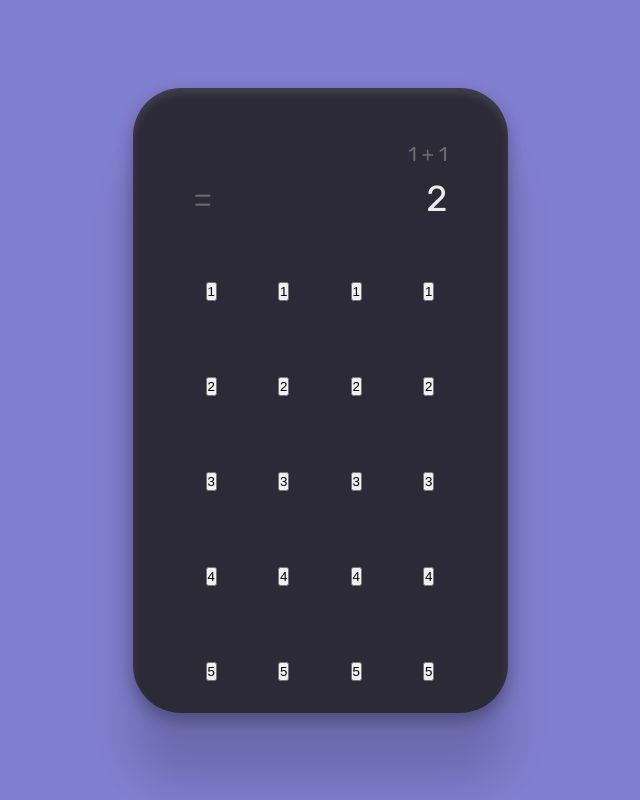
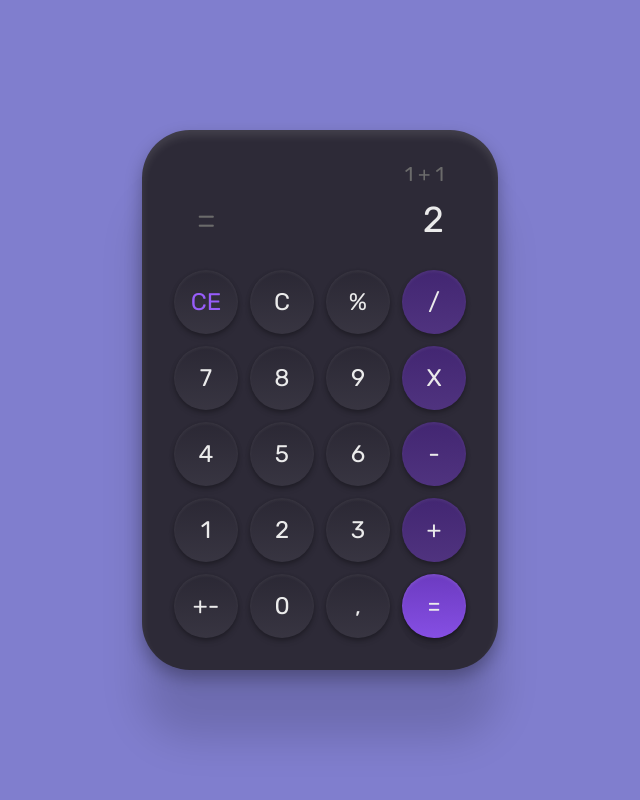
Before and after one commit to antonbsa/calculator, a React (Create React App) app: page / in a window 1280 px wide. Shown: the whole page, without its empty margins (320-960 px from the left). Built offline with nearby package versions, Linux system fonts and the light colour scheme.

Commit message:
feat: create Button component

```diff
--- /dev/null
+++ b/src/components/Button/component.tsx
@@ -0,0 +1,36 @@
+import { CSS } from '@stitches/react'
+import { Container } from './styles'
+
+type VariantType = 'default' | 'operation-light' | 'operation-dark'
+
+interface ButtonProps extends CSS {
+  value: string
+  type?: 'button' | 'operation'
+  colorType?: 'dark' | 'light'
+  extraCss?: CSS
+}
+
+export default function Button({
+  value,
+  type = 'button',
+  colorType = 'dark',
+  extraCss,
+}: ButtonProps) {
+  const variantValue: VariantType =
+    type === 'operation' ? `${type}-${colorType}` : 'default'
+
+  function handleClick(e: HTMLButtonElement) {
+    console.log(e.value)
+  }
+
+  return (
+    <Container
+      variant={variantValue}
+      onClick={(e) => handleClick(e.currentTarget)}
+      css={extraCss}
+      value={value}
+    >
+      {value}
+    </Container>
+  )
+}
--- /dev/null
+++ b/src/components/Button/styles.ts
@@ -0,0 +1,34 @@
+import { styled } from '../../libs/stitches'
+
+export const Container = styled('button', {
+  all: 'unset',
+  width: 64,
+  height: 64,
+  borderRadius: '50%',
+  textAlign: 'center',
+  cursor: 'pointer',
+  boxShadow:
+    '0px 4px 6px rgba(0, 0, 0, 0.1), 0px 2px 4px rgba(0, 0, 0, 0.26), inset 0px 2px 3px rgba(255, 255, 255, 0.06)',
+  fontSize: 24,
+  variants: {
+    variant: {
+      default: {
+        background:
+          'linear-gradient(180deg, rgba(0, 0, 0, 0.05) 0%, rgba(255, 255, 255, 0.05) 100%), $backgroundDark',
+      },
+      'operation-dark': {
+        background:
+          'linear-gradient(180deg, rgba(0, 0, 0, 0.05) 0%, rgba(255, 255, 255, 0.05) 100%), $purpleDark',
+      },
+      'operation-light': {
+        background:
+          'linear-gradient(180deg, rgba(0, 0, 0, 0.15) 0%, rgba(255, 255, 255, 0.05) 100%), $purpleMedium;',
+        boxShadow:
+          '0px 11px 7px rgba(0, 0, 0, 0.01), 0px 7px 7px rgba(0, 0, 0, 0.04), 0px 4px 6px rgba(0, 0, 0, 0.1), 0px 2px 4px rgba(0, 0, 0, 0.26), 0px 0px 2px rgba(0, 0, 0, 0.29), inset 0px 2px 3px rgba(255, 255, 255, 0.1)',
+      },
+    },
+  },
+  defaultVariants: {
+    variant: 'default',
+  },
+})
--- a/src/components/Calculator/Display/styles.ts
+++ b/src/components/Calculator/Display/styles.ts
@@ -4,7 +4,7 @@ export const Container = styled('div', {
   width: '100%',
   display: 'flex',
   flexDirection: 'column',
-  padding: '54px 36px 26px',
+  padding: '0px 22px 26px',
 })
 
 export const History = styled('span', {
--- a/src/components/Calculator/Keyboard/component.tsx
+++ b/src/components/Calculator/Keyboard/component.tsx
@@ -1,37 +1,43 @@
+import Button from '../../Button/component'
 import { Container, KeyboardRow } from './styles'
 
 export default function Keyboard() {
   return (
     <Container>
       <KeyboardRow>
-        <button>1</button>
-        <button>1</button>
-        <button>1</button>
-        <button>1</button>
+        <Button
+          value="CE"
+          extraCss={{
+            color: '$purpleLight',
+          }}
+        />
+        <Button value="C" />
+        <Button value="%" />
+        <Button type="operation" value="/" />
       </KeyboardRow>
       <KeyboardRow>
-        <button>2</button>
-        <button>2</button>
-        <button>2</button>
-        <button>2</button>
+        <Button value="7" />
+        <Button value="8" />
+        <Button value="9" />
+        <Button type="operation" value="X" />
       </KeyboardRow>
       <KeyboardRow>
-        <button>3</button>
-        <button>3</button>
-        <button>3</button>
-        <button>3</button>
+        <Button value="4" />
+        <Button value="5" />
+        <Button value="6" />
+        <Button type="operation" value="-" />
       </KeyboardRow>
       <KeyboardRow>
-        <button>4</button>
-        <button>4</button>
-        <button>4</button>
-        <button>4</button>
+        <Button value="1" />
+        <Button value="2" />
+        <Button value="3" />
+        <Button type="operation" value="+" />
       </KeyboardRow>
       <KeyboardRow>
-        <button>5</button>
-        <button>5</button>
-        <button>5</button>
-        <button>5</button>
+        <Button value="+-" />
+        <Button value="0" />
+        <Button value="," />
+        <Button type="operation" colorType="light" value="=" />
       </KeyboardRow>
     </Container>
   )
--- a/src/components/Calculator/Keyboard/styles.ts
+++ b/src/components/Calculator/Keyboard/styles.ts
@@ -3,13 +3,16 @@ import { styled } from '../../../libs/stitches'
 export const Container = styled('div', {
   width: '100%',
   height: '100%',
-  display: 'grid',
-  gap: '12px',
+  display: 'flex',
+  alignContent: 'center',
+  justifyContent: 'center',
+  flexDirection: 'column',
+  gap: 12,
 })
 
 export const KeyboardRow = styled('div', {
   display: 'flex',
   alignItems: 'center',
-  justifyContent: 'space-evenly',
-  gap: '12px',
+  justifyContent: 'center',
+  gap: 12,
 })
--- a/src/components/Calculator/styles.ts
+++ b/src/components/Calculator/styles.ts
@@ -1,9 +1,7 @@
 import { styled } from '../../libs/stitches'
 
 export const Container = styled('div', {
-  backgroundColor: '#2D2A37',
-  height: 625,
-  width: 375,
+  backgroundColor: '$backgroundDark',
 
   display: 'flex',
   flexDirection: 'column',
@@ -12,5 +10,5 @@ export const Container = styled('div', {
   borderRadius: 48,
   boxShadow:
     '0px 68px 41px rgba(0, 0, 0, 0.15), 0px 8px 17px rgba(0, 0, 0, 0.29), inset 0px 6px 8px rgba(255, 255, 255, 0.1)',
-  padding: '0 24px',
+  padding: 32,
 })
--- a/src/libs/stitches.ts
+++ b/src/libs/stitches.ts
@@ -3,6 +3,10 @@ import { createStitches } from '@stitches/react'
 const colors = {
   gray: '#6B6B6B',
   white: '#EBEBEB',
+  backgroundDark: '#2D2A37',
+  purpleDark: '#462878',
+  purpleMedium: '#7F45E2',
+  purpleLight: '#975DFA',
 }
 
 export const {
```
